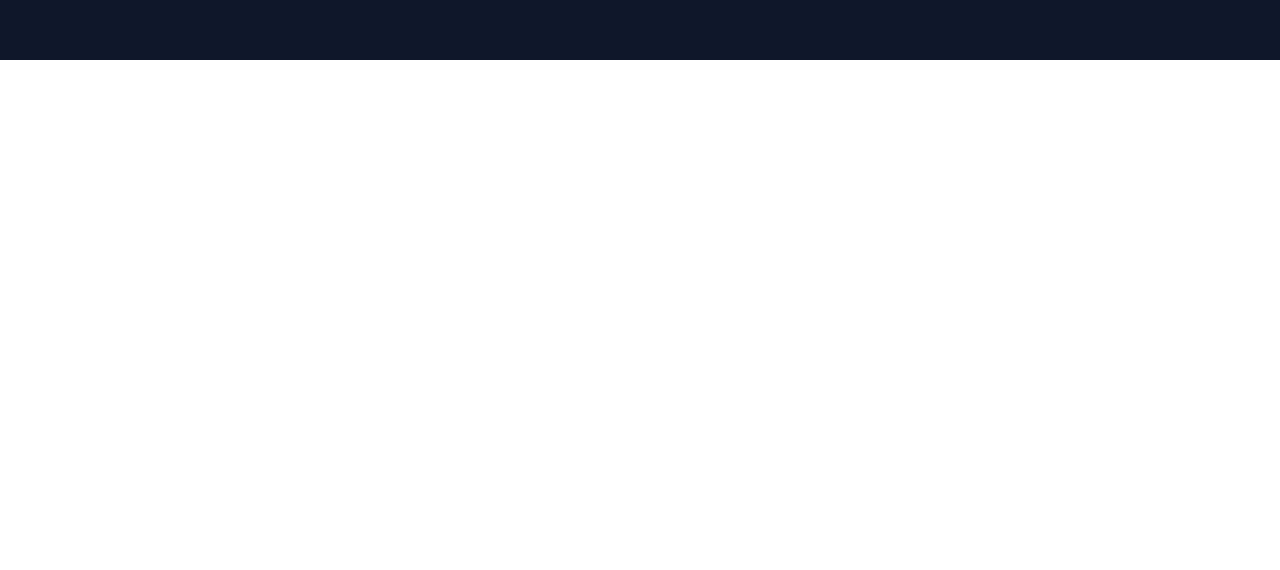
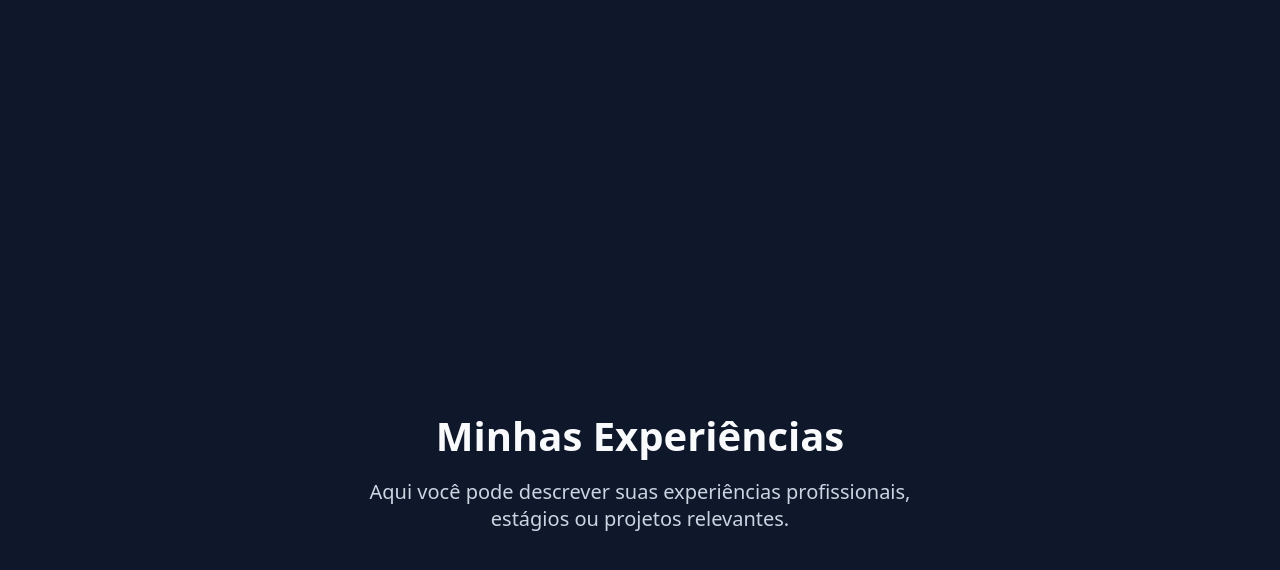
Before and after one commit to MaluAbrami/meu-portfolio, a React (Vite) app: page / in a window 1280 px wide. Shown: the part 1540-2110 px from the top of the page. Before the commit the page ends 1600 px from the top, so only its background shows below. Built offline with nearby package versions, Linux system fonts and the light colour scheme.

Commit message:
feat: adicionando parte de experiências profissionais

```diff
--- /dev/null
+++ b/src/pages/Experiences.tsx
@@ -0,0 +1,39 @@
+import styled from 'styled-components';
+import { theme } from '../styles/theme';
+
+const Container = styled.div`
+    min-height: 100vh;
+    text-align: center;
+    display: flex;
+    flex-direction: column;
+    align-items: center;
+    justify-content: center;
+`;
+
+const Title = styled.h1`
+    font-size: 2.5rem;
+    font-weight: bold;
+    color: ${theme.colors.text};
+    margin-bottom: 20px;
+`;
+
+const Descriptions = styled.p`
+    font-size: 1.25rem;
+    font-weight: normal;
+    color: ${theme.colors.textSecondary};
+    max-width: 600px;
+    margin: 0 20px;
+`;
+
+const Experiences: React.FC<{ id: string }> = ({ id }) => {
+  return (
+    <Container id={id}>
+      <Title>Minhas Experiências</Title>
+      <Descriptions>
+        Aqui você pode descrever suas experiências profissionais, estágios ou projetos relevantes.
+      </Descriptions>
+    </Container>
+  );
+};
+
+export default Experiences;
--- a/src/pages/Home.tsx
+++ b/src/pages/Home.tsx
@@ -1,6 +1,7 @@
 import React from 'react';
 import styled from 'styled-components';
 import SkillsCarousel from '../componets/SkillsCarousel';
+import Experiences from './Experiences';
 
 const ContainerHome = styled.div`
   min-height: 100vh;
@@ -90,6 +91,8 @@ const Home: React.FC = () => {
           <SkillsCarousel />
         </Carrosel>
       </ContainerFlexColumn>
+
+      <Experiences id={'Experiencia'}/>
     </ContainerHome>
   );
 };
```
